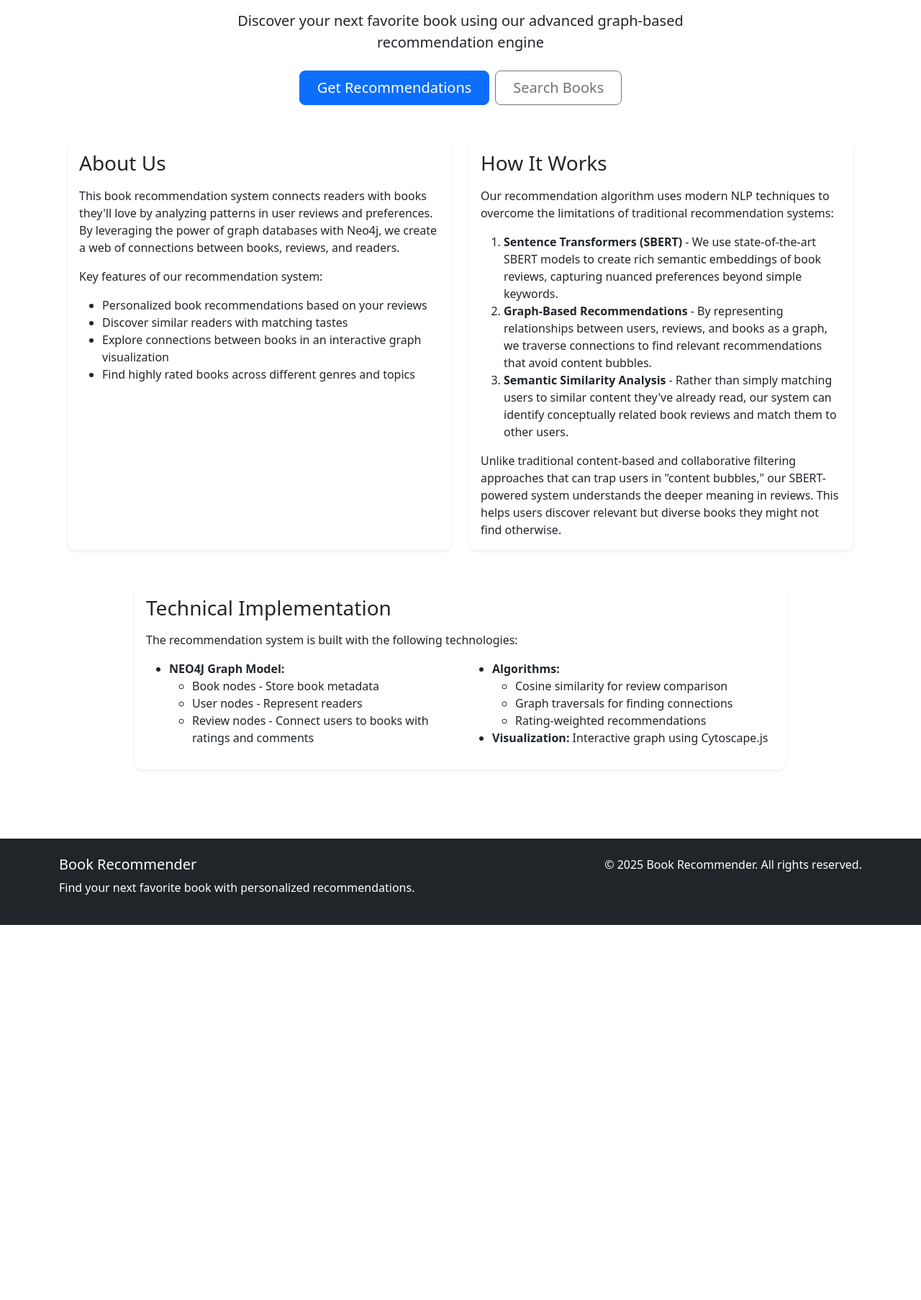
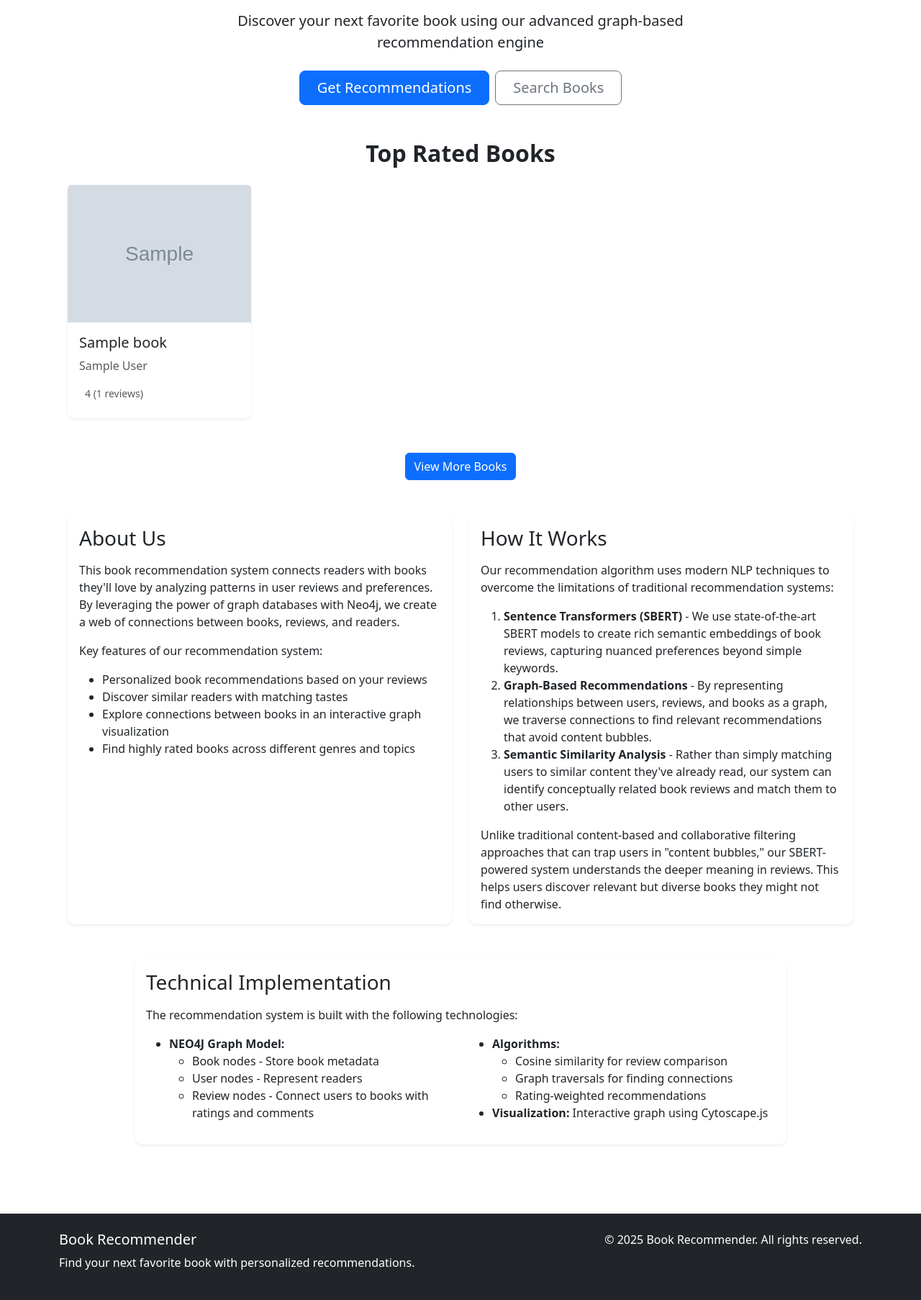
Before and after one commit to J4ninja/book-recommender, a Django app: template book_recommender_app/templates/index.html in a window 1280 px wide. Shown: the part 205-2011 px from the top of the page at 72% size. Before the commit the page ends 1490 px from the top, so only its background shows below. Run offline with Django 5.2, Linux system fonts and the light colour scheme; the template is opened without the code that fills it: most values are stand-ins (such as "Sample title", 1, 10 or a date in 2020); grey boxes marked "Sample" are stand-in pictures.

Commit message:
add top books to home page

```diff
--- a/book_recommender_app/templates/index.html
+++ b/book_recommender_app/templates/index.html
@@ -12,6 +12,65 @@
                 <a href="{% url 'recommendations' %}" class="btn btn-primary btn-lg px-4 me-md-2">Get Recommendations</a>
                 <a href="{% url 'search' %}" class="btn btn-outline-secondary btn-lg px-4">Search Books</a>
             </div>
+        </div>
+    </div>
+
+    <div class="row mt-5">
+        <div class="col-12">
+            <h2 class="text-center mb-4">Top Rated Books</h2>
+        </div>
+    </div>
+
+    <div class="row row-cols-1 row-cols-md-2 row-cols-lg-4 g-4 mb-5">
+        {% if top_books %}
+            {% for book in top_books %}
+                <div class="col">
+                    <div class="card h-100 shadow-sm">
+                        {% if book.image %}
+                            <img src="{{ book.image }}" class="card-img-top" alt="{{ book.title }}">
+                        {% else %}
+                            <div class="bg-light text-center py-5">
+                                <span class="text-muted">No image available</span>
+                            </div>
+                        {% endif %}
+                        <div class="card-body">
+                            <h5 class="card-title">{{ book.title|truncatechars:50 }}</h5>
+                            <p class="text-muted">{{ book.authors|truncatechars:40 }}</p>
+                            <div class="d-flex align-items-center mb-2">
+                                <div class="text-warning me-1">
+                                    <!-- Generate stars based on rating -->
+                                    {% with ''|center:book.avg_rating|make_list as stars %}
+                                        {% for _ in stars %}
+                                            <i class="bi bi-star-fill"></i>
+                                        {% endfor %}
+                                        <!-- Add half star if needed -->
+                                        {% if book.avg_rating|floatformat:1|slice:"-1:" == "5" %}
+                                            <i class="bi bi-star-half"></i>
+                                        {% endif %}
+                                    {% endwith %}
+                                </div>
+                                <small class="text-muted ms-1">{{ book.avg_rating }} ({{ book.review_count }} reviews)</small>
+                            </div>
+                            {% if book.preview_link %}
+                                <a href="{{ book.preview_link }}" target="_blank" class="btn btn-sm btn-outline-primary mt-2">Preview</a>
+                            {% endif %}
+                        </div>
+                    </div>
+                </div>
+            {% endfor %}
+        {% else %}
+            <div class="col-12">
+                <div class="alert alert-info">
+                    No book ratings available yet. Start reviewing books to see top recommendations!
+                </div>
+            </div>
+        {% endif %}
+    </div>
+
+    <!-- Add a "View More" button -->
+    <div class="row">
+        <div class="col-12 text-center mb-5">
+            <a href="{% url 'search' %}" class="btn btn-primary">View More Books</a>
         </div>
     </div>
 
@@ -82,6 +141,8 @@
             </div>
         </div>
     </div>
+
+
 </div>
 {% endblock %}
 
```
Also changed, not shown: book_recommender_app/views.py (+21 -2 lines).
